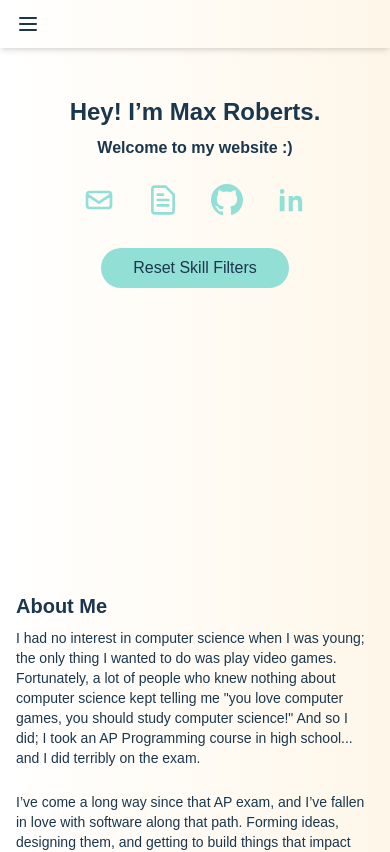
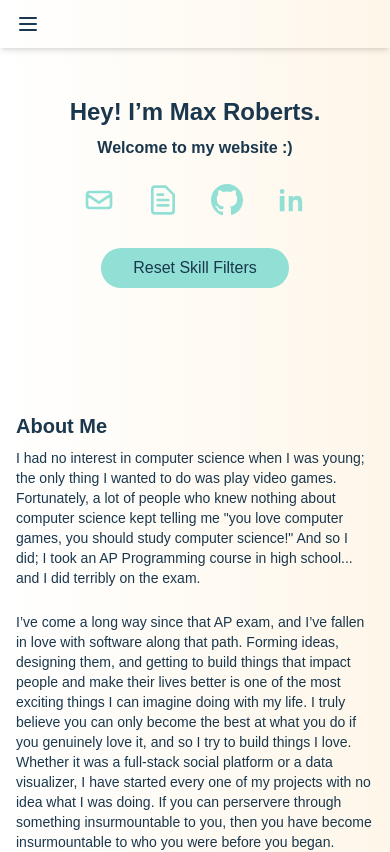
Before and after one commit to TheMaxRob/TheMaxRob.github.io, a Next.js app: page / in a window 390 px wide. Shown: the top 852 px of the page. Built offline with nearby package versions, Linux system fonts and the light colour scheme.

Commit message:
Reduced spacing between columns in mobile design

```diff
--- a/src/components/Home.tsx
+++ b/src/components/Home.tsx
@@ -297,7 +297,7 @@ const App: React.FC = () => {
         </div>
 
         {/* Right Col - Full width on mobile, 50% width on desktop */}
-        <div className={`w-full md:w-1/2 md:ml-[50%] p-4 md:p-6 pt-[280px] md:pt-24 overflow-y-auto min-h-screen scroll-smooth transition-opacity duration-700 ease-in-out ${showContent ? 'opacity-100' : 'opacity-0'}`}>
+        <div className={`w-full md:w-1/2 md:ml-[50%] p-4 md:p-6 pt-[100px] md:pt-24 overflow-y-auto min-h-screen scroll-smooth transition-opacity duration-700 ease-in-out ${showContent ? 'opacity-100' : 'opacity-0'}`}>
           {/* Content Sections */}
           <section id="about" ref={aboutRef} className="mb-10 scroll-mt-20">
             <h2 className="text-xl md:text-2xl font-semibold mb-2 text-[var(--brand-text)]">About Me</h2>
```
